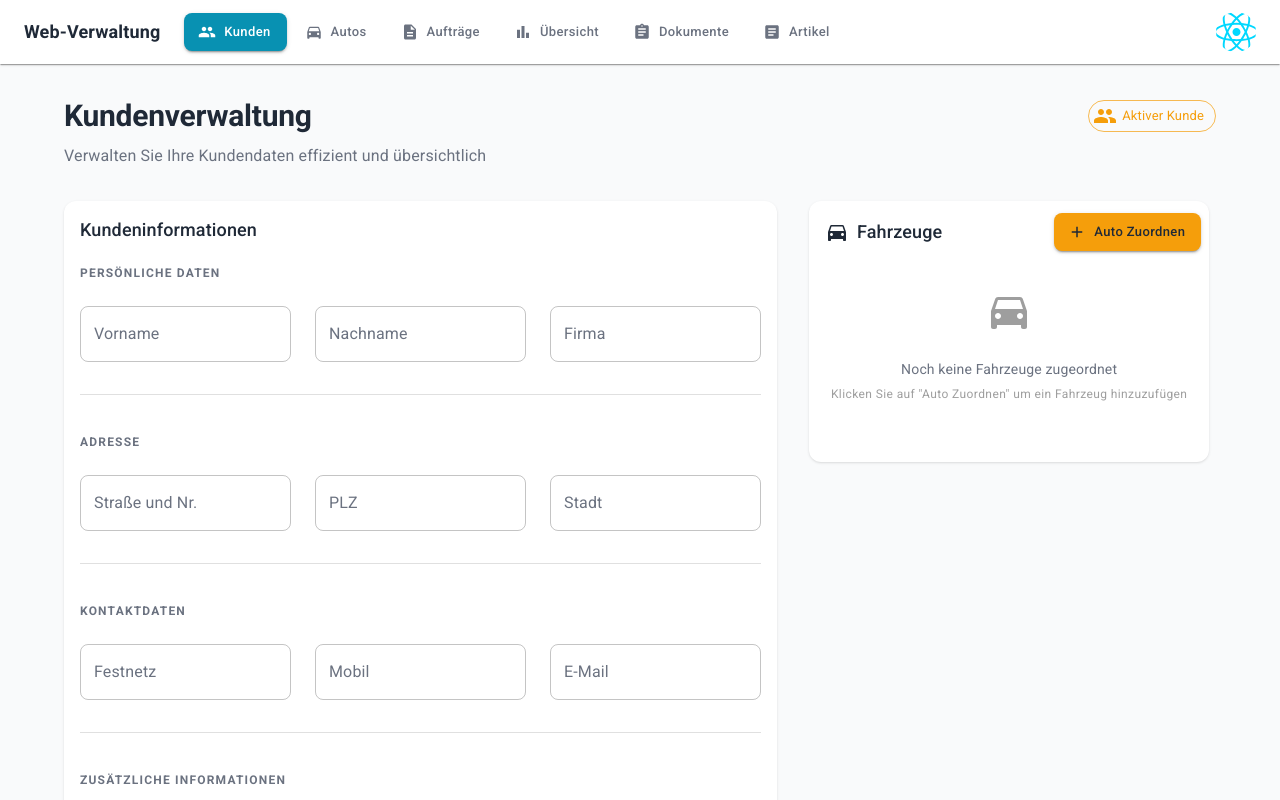
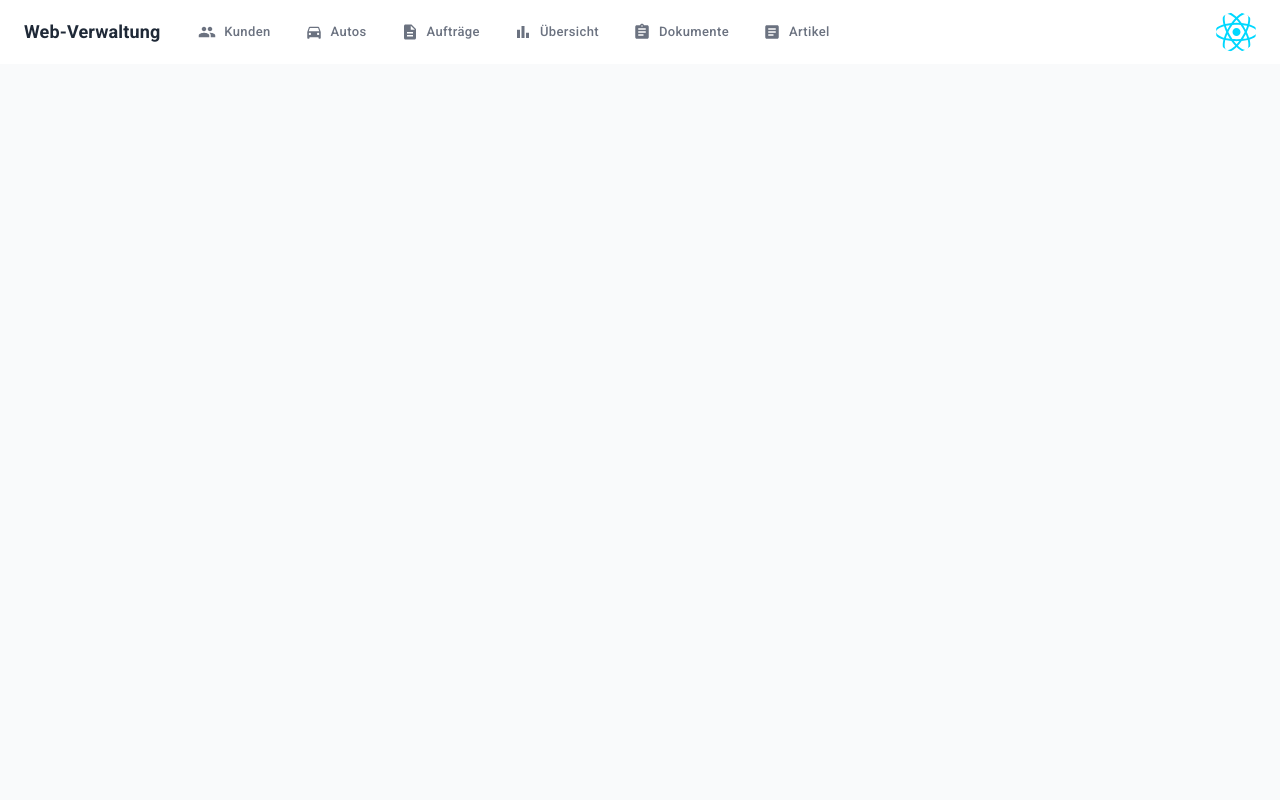
Before and after one commit to fr-ser/car-repair-management, a React (Vite) app in the folder frontend/: page / in a window 1280 px wide. Shown: the top 800 px of the page. Built offline with nearby package versions, Linux system fonts and the light colour scheme.

Commit message:
refactor: change router

```diff
--- a/frontend/package.json
+++ b/frontend/package.json
@@ -23,7 +23,7 @@
     "dayjs": "^1.11.18",
     "react": "18.3.1",
     "react-dom": "18.3.1",
-    "react-router-dom": "6.26.1"
+    "react-router-dom": "7.8.2"
   },
   "devDependencies": {
     "@eslint/js": "9.9.0",
--- a/frontend/src/components/MenuBar.tsx
+++ b/frontend/src/components/MenuBar.tsx
@@ -25,11 +25,10 @@ const settings = ['Profile', 'Account', 'Dashboard', 'Logout'];
 export interface NavigationItem {
   label: string;
   icon: React.ReactNode;
-  active: boolean;
   link: string;
 }
 
-function MenuBar({ current }: { current: string }) {
+function MenuBar() {
   const redirect = useNavigate();
   const [anchorElUser, setAnchorElUser] = React.useState<null | HTMLElement>(
     null,
@@ -37,46 +36,35 @@ function MenuBar({ current }: { current: string }) {
   const handleOpenUserMenu = (event: React.MouseEvent<HTMLElement>) => {
     setAnchorElUser(event.currentTarget);
   };
+  const [currentLink, setCurrentLink] = React.useState(location.pathname);
 
   const handleCloseUserMenu = () => {
     setAnchorElUser(null);
   };
   const navigationItems: NavigationItem[] = [
-    { label: 'Kunden', icon: <PeopleIcon />, active: true, link: '/clients' },
-    { label: 'Autos', icon: <CarIcon />, active: false, link: '/cars' },
+    { label: 'Kunden', icon: <PeopleIcon />, link: '/clients' },
+    { label: 'Autos', icon: <CarIcon />, link: '/cars' },
     {
       label: 'Aufträge',
       icon: <DescriptionIcon />,
-      active: false,
       link: '/orders',
     },
     {
       label: 'Übersicht',
       icon: <BarChartIcon />,
-      active: false,
       link: '/overview',
     },
     {
       label: 'Dokumente',
       icon: <AssignmentIcon />,
-      active: false,
       link: '/documents',
     },
     {
       label: 'Artikel',
       icon: <ArticleIcon />,
-      active: false,
       link: '/articles',
     },
   ];
-
-  for (const item of navigationItems) {
-    if (item.link === current) {
-      item.active = true;
-    } else {
-      item.active = false;
-    }
-  }
 
   return (
     <AppBar
@@ -107,19 +95,25 @@ function MenuBar({ current }: { current: string }) {
               <Button
                 key={item.label}
                 startIcon={item.icon}
-                variant={item.active ? 'contained' : 'text'}
+                variant={item.link === currentLink ? 'contained' : 'text'}
                 size="small"
                 onClick={() => {
                   // Handle navigation or other actions here
+                  setCurrentLink(item.link);
                   redirect(item.link);
                 }}
                 sx={{
-                  color: item.active
-                    ? 'primary.contrastText'
-                    : 'text.secondary',
-                  bgcolor: item.active ? 'primary.main' : 'transparent',
+                  color:
+                    item.link === currentLink
+                      ? 'primary.contrastText'
+                      : 'text.secondary',
+                  bgcolor:
+                    item.link === currentLink ? 'primary.main' : 'transparent',
                   '&:hover': {
-                    bgcolor: item.active ? 'primary.dark' : 'action.hover',
+                    bgcolor:
+                      item.link === currentLink
+                        ? 'primary.dark'
+                        : 'action.hover',
                   },
                 }}
               >
--- a/frontend/src/main.tsx
+++ b/frontend/src/main.tsx
@@ -6,7 +6,7 @@ import CssBaseline from '@mui/material/CssBaseline';
 import { ThemeProvider } from '@mui/material/styles';
 import { StrictMode } from 'react';
 import { createRoot } from 'react-dom/client';
-import { RouterProvider, createBrowserRouter } from 'react-router-dom';
+import { Outlet, RouterProvider, createBrowserRouter } from 'react-router-dom';
 
 import MenuBar from './components/MenuBar.tsx';
 import './globals.css';
@@ -15,38 +15,33 @@ import { ClientDetailsPage } from './pages/clients/ClientDetailsPage.tsx';
 import _OLD_ClientDetailsPage from './pages/clients/_OLD_ClientDetailsPage.tsx';
 import theme from './theme.ts';
 
+function Layout() {
+  return (
+    <div>
+      <MenuBar></MenuBar>
+
+      {/* Page content (children get rendered here) */}
+      <main className="p-4">
+        <Outlet />
+      </main>
+    </div>
+  );
+}
+
 const router = createBrowserRouter([
   {
     path: '/',
-    element: <ClientDetailsPage />,
-  },
-  {
-    path: '/login',
-    element: <LoginPage />,
-  },
-  {
-    path: '/clients',
-    element: <ClientDetailsPage />,
-  },
-  {
-    path: '/cars',
-    element: <_OLD_ClientDetailsPage />,
-  },
-  {
-    path: '/orders',
-    element: <MenuBar current={'/orders'} />,
-  },
-  {
-    path: '/overview',
-    element: <MenuBar current={'/overview'} />,
-  },
-  {
-    path: '/documents',
-    element: <MenuBar current={'/documents'} />,
-  },
-  {
-    path: '/articles',
-    element: <MenuBar current={'/articles'} />,
+    element: <Layout />,
+    children: [
+      { index: true, element: <div></div> },
+      { path: '/clients', element: <ClientDetailsPage /> },
+      { path: '/cars', element: <_OLD_ClientDetailsPage /> },
+      { path: '/orders', element: <div>/orders</div> },
+      { path: '/overview', element: <div>/overview</div> },
+      { path: '/documents', element: <div>/documents</div> },
+      { path: '/articles', element: <div>/articles</div> },
+      { path: '/login', element: <LoginPage /> },
+    ],
   },
 ]);
 
--- a/frontend/src/pages/clients/ClientDetailsPage.tsx
+++ b/frontend/src/pages/clients/ClientDetailsPage.tsx
@@ -25,7 +25,6 @@ import dayjs from 'dayjs';
 import 'dayjs/locale/de';
 import { useState } from 'react';
 
-import MenuBar from '../../components/MenuBar';
 import { Car } from '../../types/cars';
 import { ClientForm } from '../../types/clients';
 import { AddCarsModal } from './components/AddCarsModal';
@@ -62,7 +61,6 @@ export function ClientDetailsPage() {
 
   return (
     <LocalizationProvider dateAdapter={AdapterDayjs} adapterLocale="de">
-      <MenuBar current="/clients" />
       <Box
         sx={{
           flexGrow: 1,
--- a/frontend/src/pages/clients/_OLD_ClientDetailsPage.tsx
+++ b/frontend/src/pages/clients/_OLD_ClientDetailsPage.tsx
@@ -9,12 +9,9 @@ import { AdapterDayjs } from '@mui/x-date-pickers/AdapterDayjs';
 import { DatePicker } from '@mui/x-date-pickers/DatePicker';
 import { LocalizationProvider } from '@mui/x-date-pickers/LocalizationProvider';
 
-import MenuBar from '../../components/MenuBar';
-
 export default function _OLD_ClientDetailsPage() {
   return (
     <Box>
-      <MenuBar current="/cars" />
       <Stack direction="column" spacing={2} margin={'16px 0'}>
         <Typography
           variant="h5"
```
Also changed, not shown: 1 other file (tests, documents, lock files or other folders).
